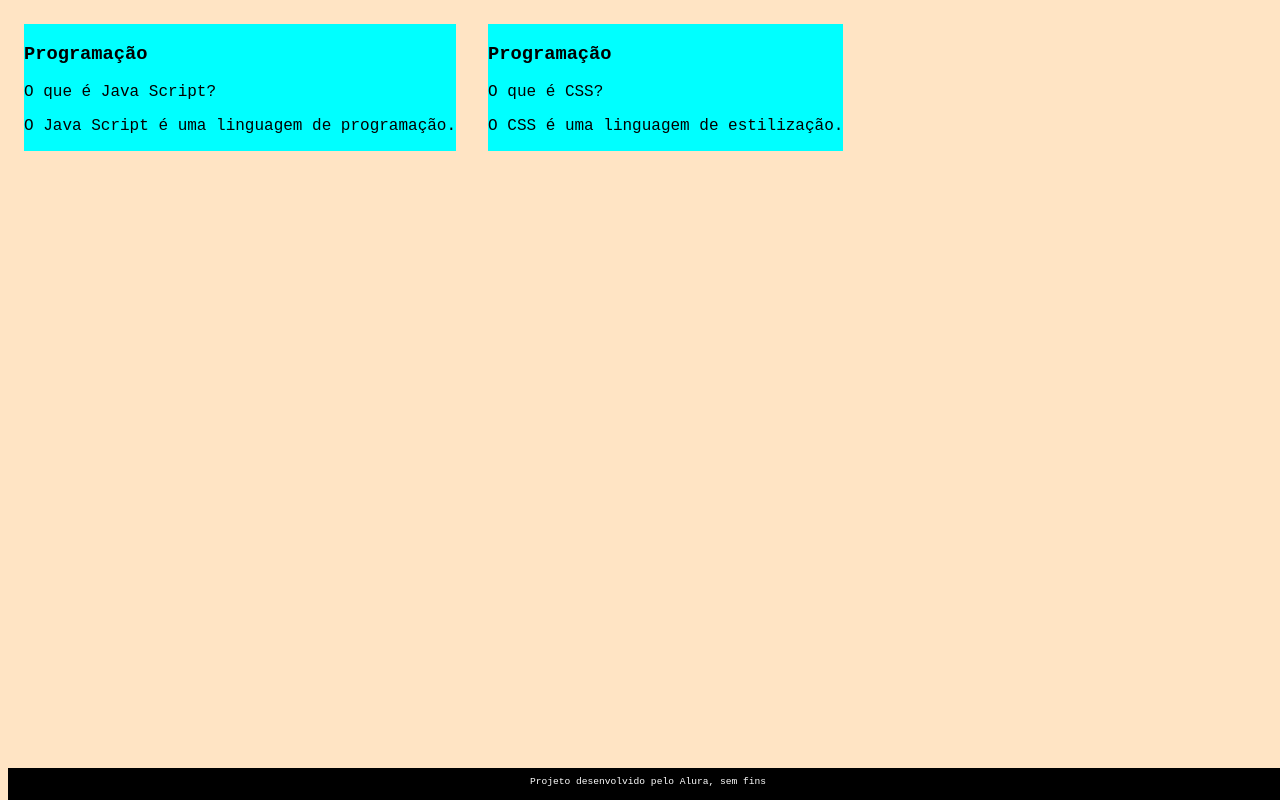
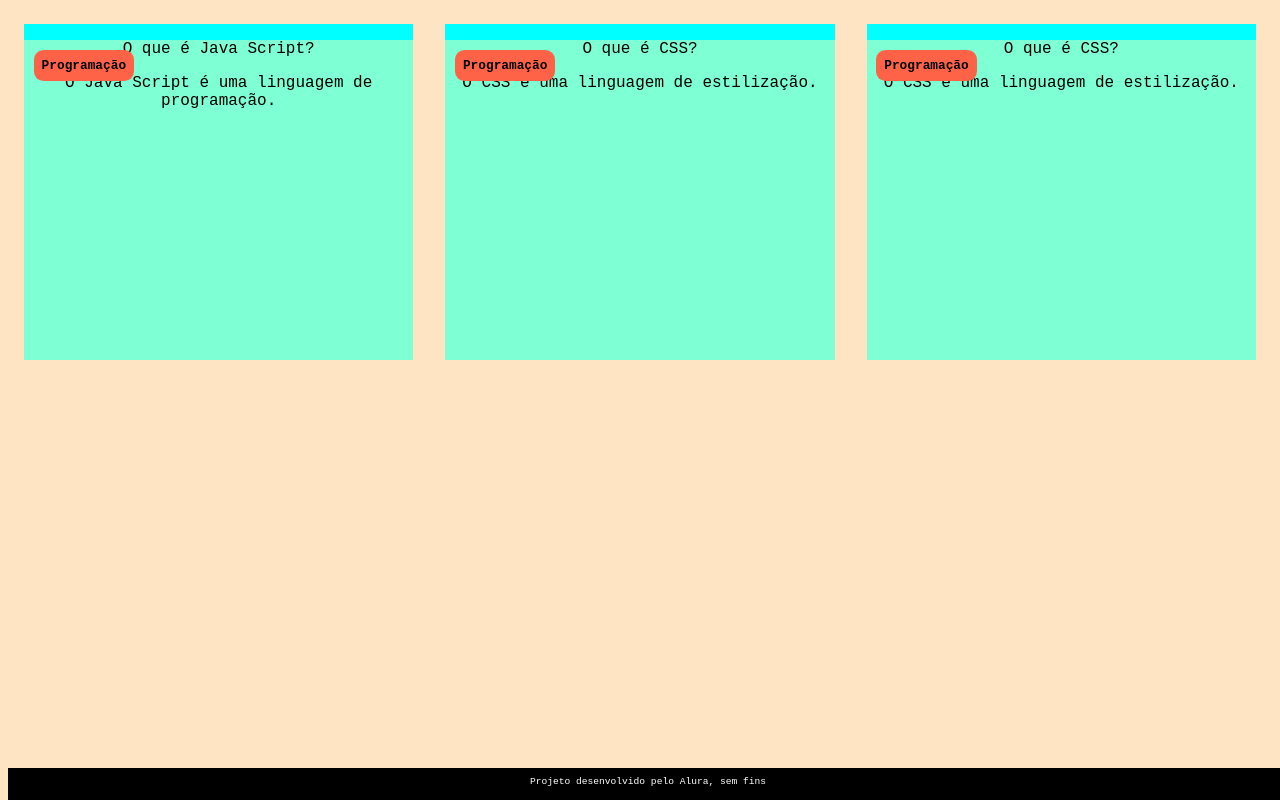
Before and after one commit to marcospereiraribeiro/Flash_card_Alunos, a plain HTML site: page index.html in a window 1280 px wide. Drawn offline with Linux system fonts and the light colour scheme.

Commit message:
seção 3 paramos na font... final do vídeo

```diff
--- a/index.html
+++ b/index.html
@@ -32,6 +32,18 @@
                     </div>
                 </div>
             </article>
+            <article class="cartao">
+                <div class="cartao__conteudo">
+                    <h3>Programação</h3>
+                    <div class="cartao__conteudo__pergunta">
+                    <p>O que é CSS?</p>
+                    </div>
+                    <div class="cartao__conteudo__resposta">
+                    <p>O CSS é uma linguagem de estilização.</p>
+                    </div>
+                </div>
+            </article>
+
         </section>
     </main>
     <footer>
--- a/style.css
+++ b/style.css
@@ -9,7 +9,26 @@ body{
 .cartao{
     margin: 1rem 1rem;
     background-color: aqua;
+    height: 20rem;
+    flex-grow: 1;
+    flex-basis: calc(33% - 6rem);
 }
+.cartao__conteudo {
+    text-align: center;
+    background-color: aquamarine;
+    height: 100%;
+
+}
+.cartao__conteudo h3 {
+    background-color: tomato;
+    text-align: left;
+    padding: 0.5rem;
+    position: absolute;
+    margin: 0.6rem;
+    border-radius: 0.6rem;
+    font-size: 1vw;
+
+ }
 
 footer{
     background-color: black;
```
